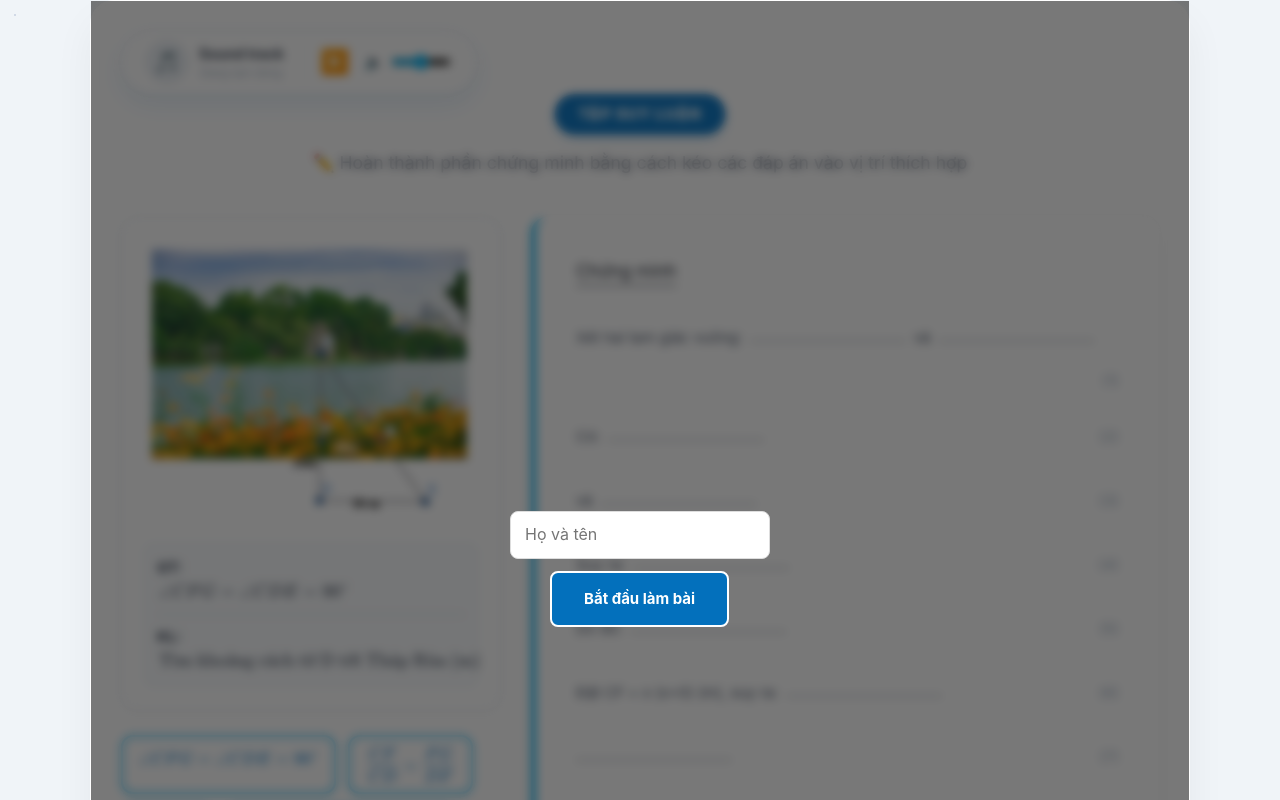
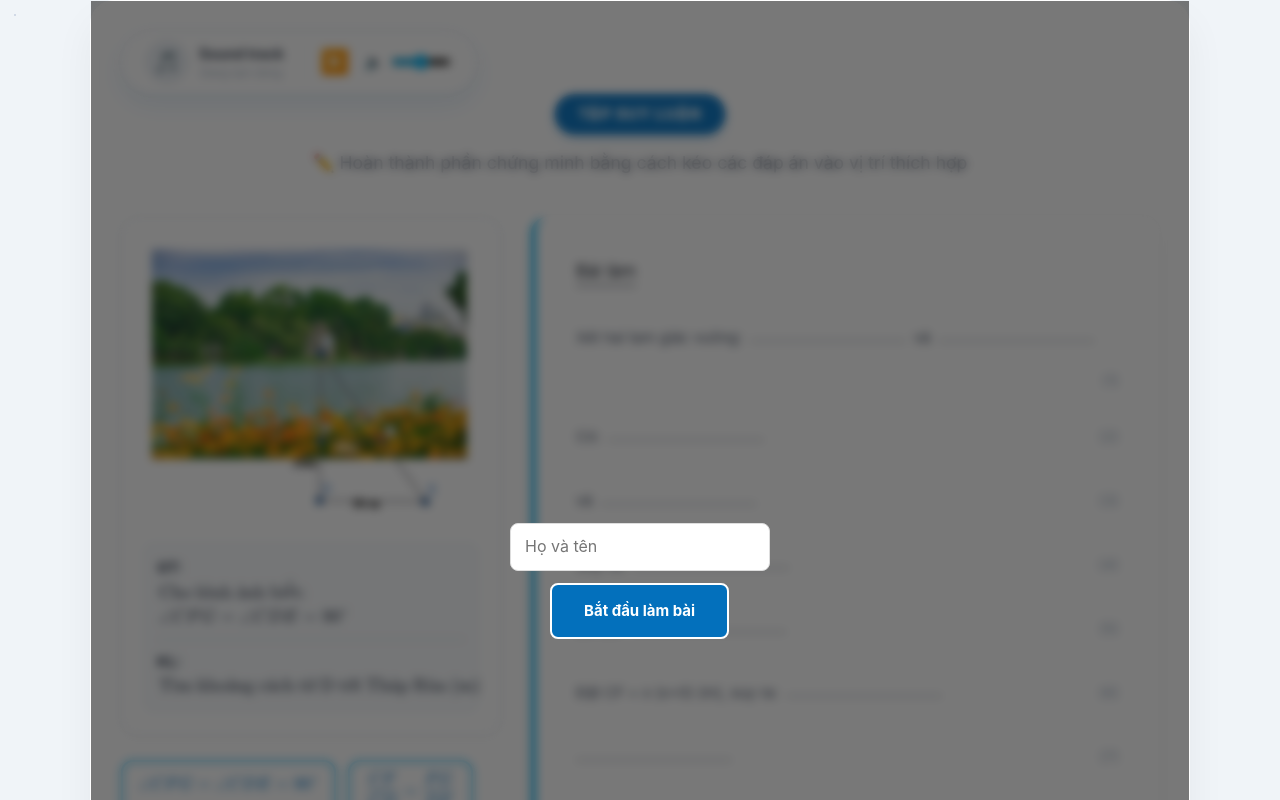
Before and after one commit to xuandaojv/live-worksheet, a Vue app: page / in a window 1280 px wide. Shown: the top 800 px of the page. Built offline with nearby package versions, Linux system fonts and the light colour scheme.

Commit message:
Noise answer

```diff
--- a/src/App.vue
+++ b/src/App.vue
@@ -27,6 +27,8 @@
                 <strong>GT:</strong>
                 <!-- Updated givens -->
                 <div style="margin-left:2px;">
+                  <MathText text="\text{Cho hình ảnh biết: }" />
+                  <br>
                   <MathText :text="'\\angle CFG = \\angle CDE = 90^\\circ'" />
                 </div>
               </div>
@@ -58,7 +60,7 @@
         </section>
 
         <section class="proof-paper">
-          <h3 class="proof-title">Chứng minh</h3>
+          <h3 class="proof-title">Bài làm</h3>
 
           <div class="proof-content">
             <div class="line">
```
